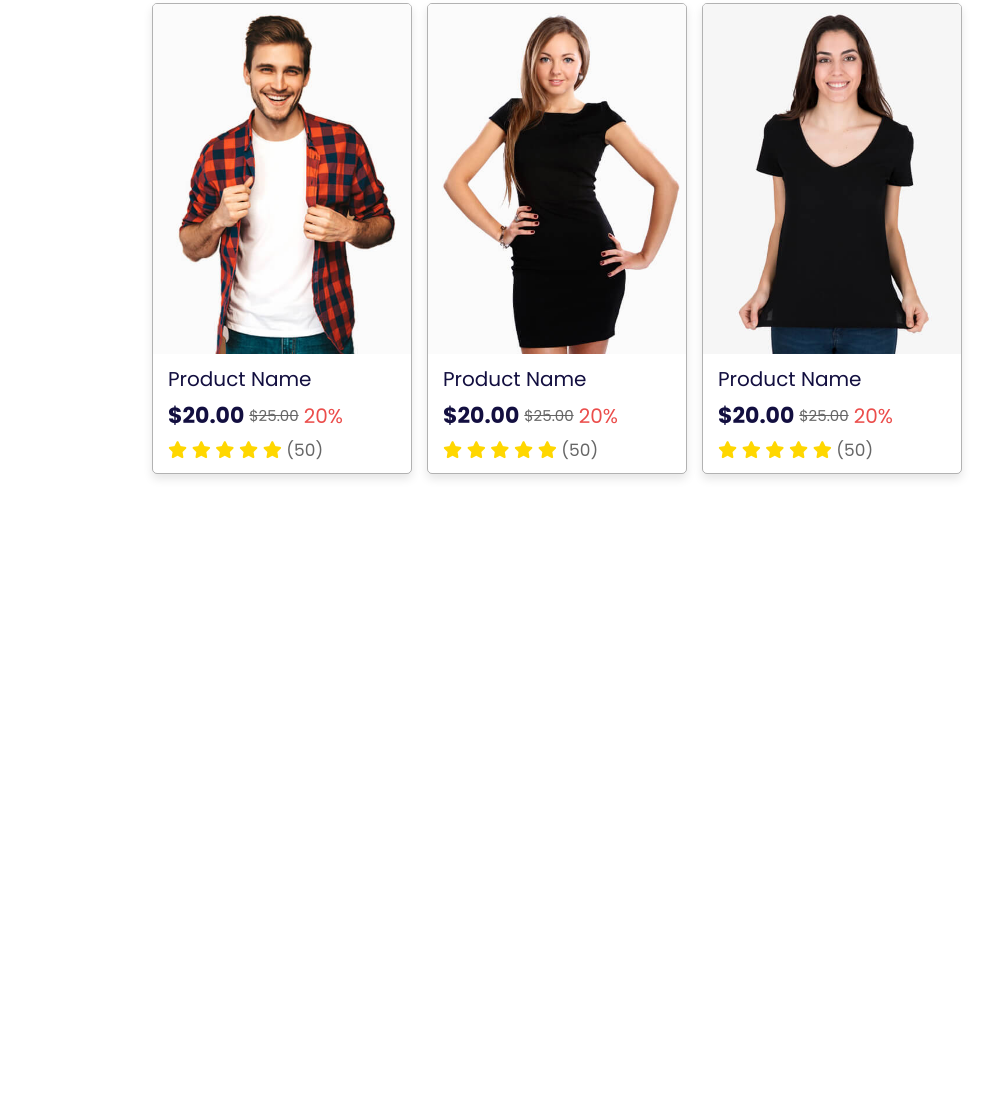
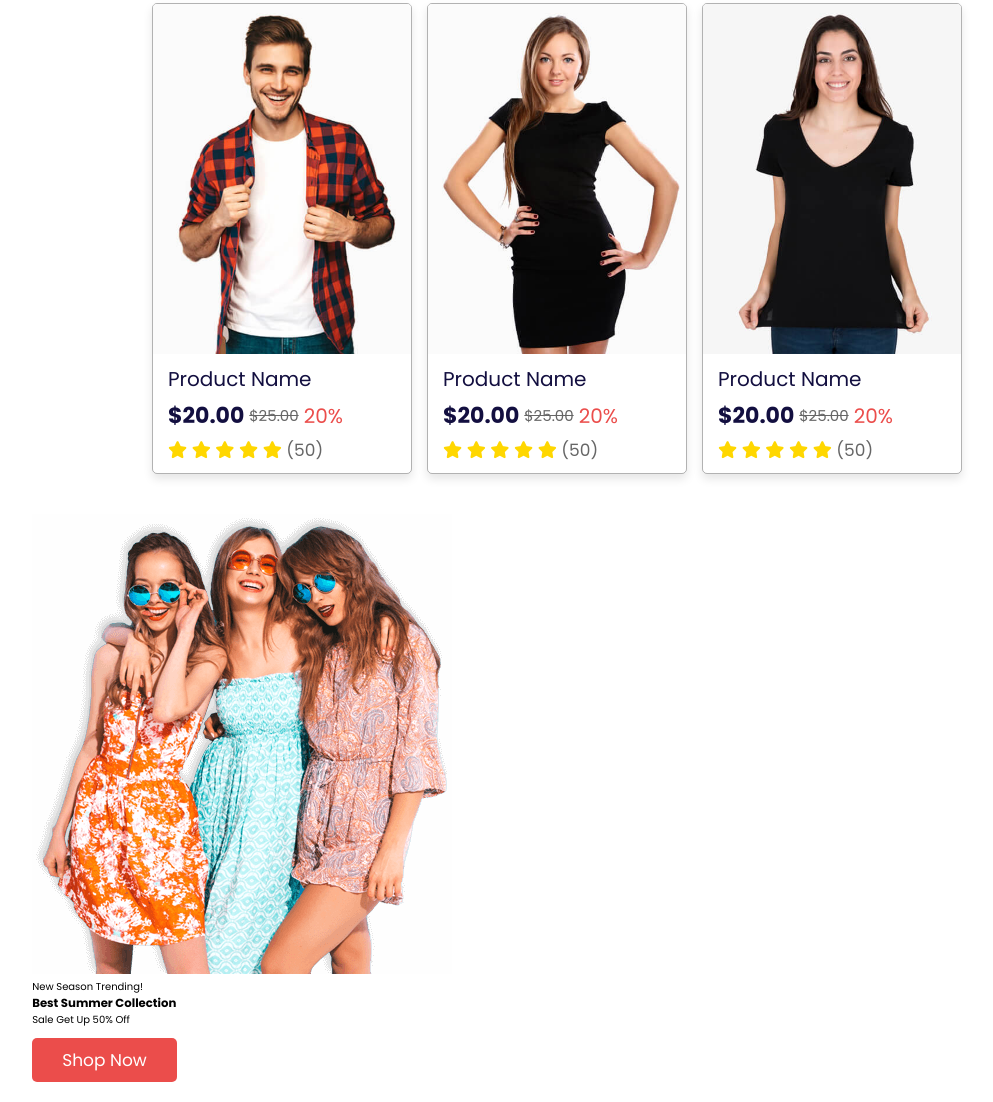
Before and after one commit to karthikgpi1/E-commerce-website, a plain HTML site: page index.html in a window 1280 px wide. Shown: the part 2595-3697 px from the top of the page, without its empty margins (83-1076 px from the left). Before the commit the page ends 3089 px from the top, so only its background shows below. Drawn offline with nearby package versions, Linux system fonts and the light colour scheme.

Commit message:
deal section html part

```diff
--- a/index.html
+++ b/index.html
@@ -496,6 +496,22 @@
     </section>
     <!-- products section starts -->
 
+    <!-- deal section starts -->
+
+    <section class="deal">
+      <div class="image">
+        <img src="image/tranding_img.png" alt="" />
+      </div>
+
+      <div class="content">
+        <span>new season trending!</span>
+        <h3>best summer collection</h3>
+        <p>sale get up 50% off</p>
+        <a href="#" class="btn">shop now</a>
+      </div>
+    </section>
+    <!-- deal section ends -->
+
     <!-- swiper js link -->
     <script src="https://cdn.jsdelivr.net/npm/swiper@8/swiper-bundle.min.js"></script>
 
--- a/style.scss
+++ b/style.scss
@@ -550,4 +550,8 @@ section{
         font-size: 2rem;
     }
    }
+
+   .products .box-container .box{
+    width: 100%;
+   }
 }
```
Also changed, not shown: style.css, 1 other file.
